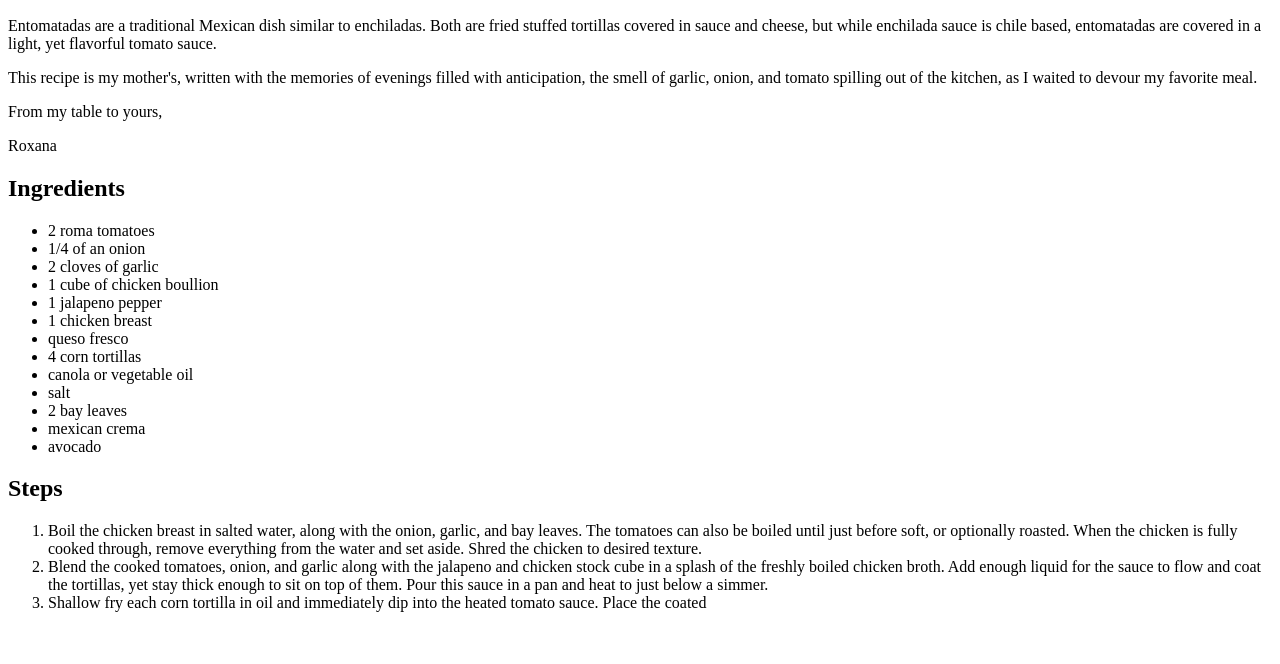
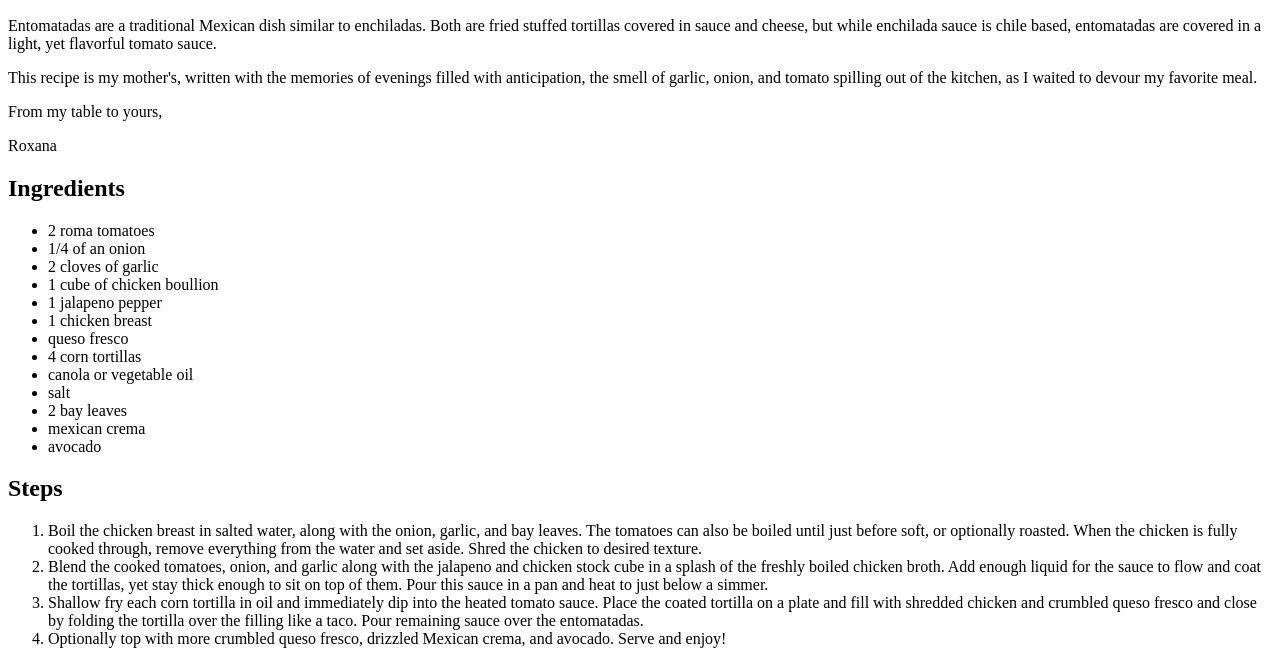
Before and after one commit to roxeg12/odin-recipes, a plain HTML site: page recipes/entomatadas.html in a window 1280 px wide. Shown: the part 434-1098 px from the top of the page. Before the commit the page ends 1062 px from the top, so only its background shows below. Drawn offline with Linux system fonts and the light colour scheme.

Commit message:
Write entire entomatada recipe and link on homepage

```diff
--- a/recipes/entomatadas.html
+++ b/recipes/entomatadas.html
@@ -50,8 +50,11 @@
             Add enough liquid for the sauce to flow and coat the tortillas, yet stay thick enough to sit on top of them. Pour this sauce in a pan and heat to just below a simmer.
         </li>
         <li>
-            Shallow fry each corn tortilla in oil and immediately dip into the heated tomato sauce. Place the coated
+            Shallow fry each corn tortilla in oil and immediately dip into the heated tomato sauce. Place the coated tortilla on a plate and fill with shredded chicken and
+            crumbled queso fresco and close by folding the tortilla over the filling like a taco. Pour remaining sauce over the entomatadas.
+
         </li>
+        <li>Optionally top with more crumbled queso fresco, drizzled Mexican crema, and avocado. Serve and enjoy!</li>
     </ol>
 </body>
 </html>
```
Also changed, not shown: index.html (+3 -2 lines).
